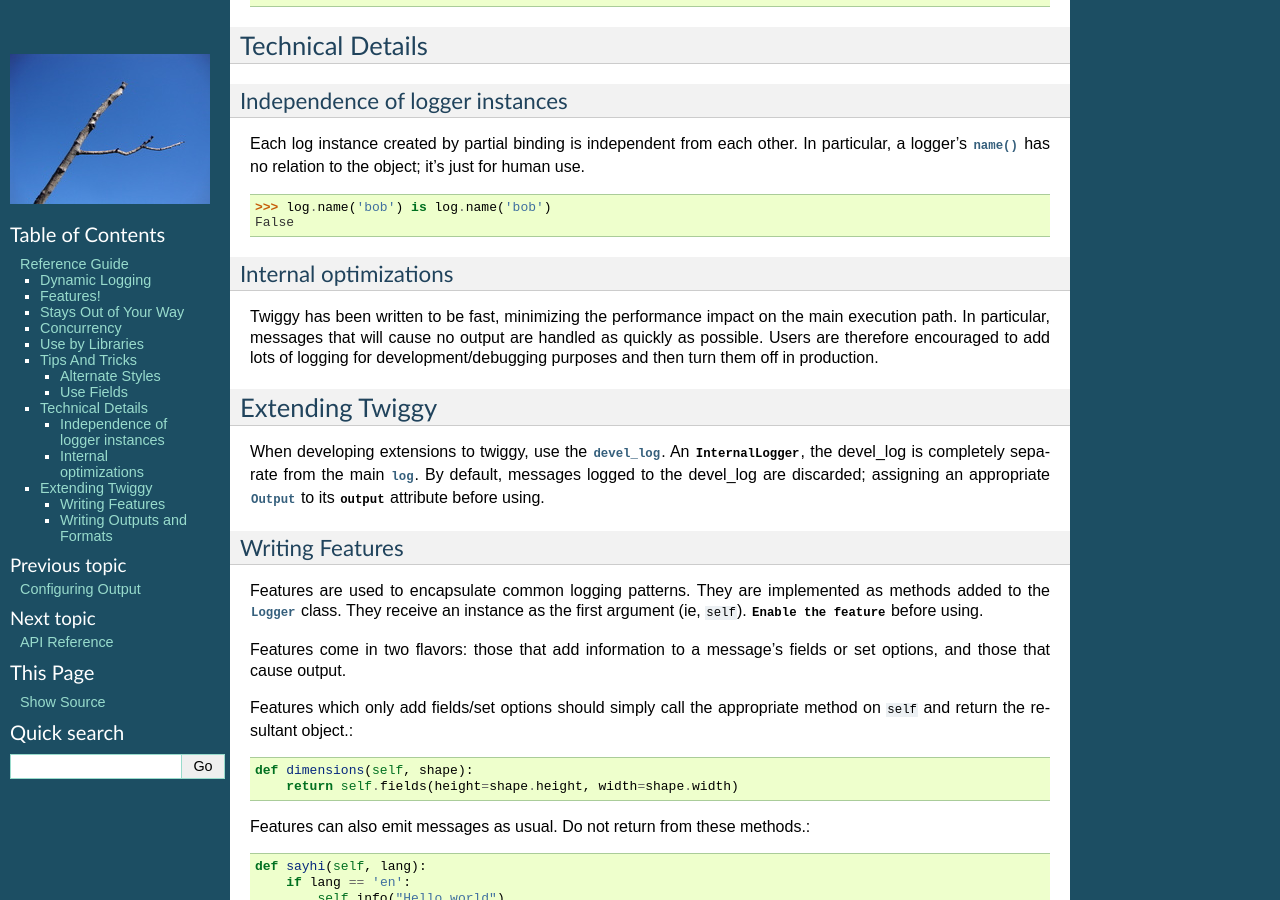
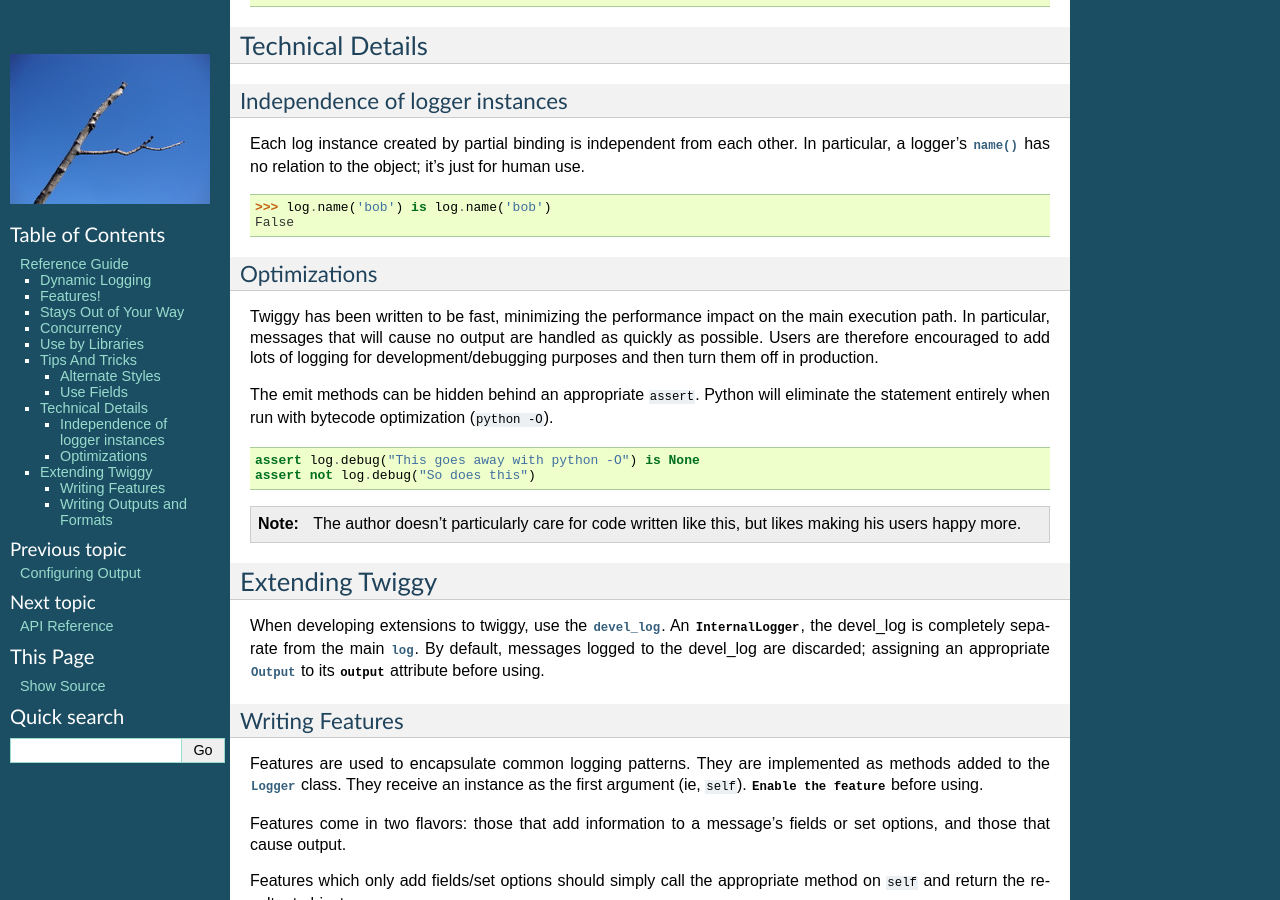
Before and after one commit to wearpants/twiggy, a Sphinx documentation site: the page built from doc/reference_guide.rst, in a window 1280 px wide and 900 px high, scrolled down 2834 px. Built offline with Sphinx 7.4.7, drawn with Linux system fonts in a browser that asks for light colours.

Commit message:
update docs on using assert as optimization

```diff
--- a/doc/conf.py
+++ b/doc/conf.py
@@ -108,7 +108,7 @@
 def make_test_prolog(*testgroups):
     return "\n".join(log_output_template.format(g) for g in testgroups)
 
-rst_prolog = make_test_prolog("demo", "magic-log", "better-output", "structured-logging", "partial-binding", "dynamic-logging", "features", "alternate-styles", "independent-loggers", )
+rst_prolog = make_test_prolog("demo", "magic-log", "better-output", "structured-logging", "partial-binding", "dynamic-logging", "features", "alternate-styles", "independent-loggers", "optimizations" )
 
 # -- Options for HTML output ---------------------------------------------------
 
--- a/doc/reference_guide.rst
+++ b/doc/reference_guide.rst
@@ -173,9 +173,24 @@
     >>> log.name('bob') is log.name('bob')
     False
 
-Internal optimizations
+Optimizations
 ========================
 Twiggy has been written to be fast, minimizing the performance impact on the main execution path. In particular, messages that will cause no output are handled as quickly as possible.  Users are therefore encouraged to add lots of logging for development/debugging purposes and then turn them off in production.
+
+The emit methods can be hidden behind an appropriate ``assert``. Python will eliminate the statement entirely when run with bytecode optimization (``python -O``).
+
+.. testcode:: optimizations
+
+    assert log.debug("This goes away with python -O") is None
+    assert not log.debug("So does this")
+
+.. testoutput:: optimizations
+    :hide:
+
+    DEBUG:This goes away with python -O
+    DEBUG:So does this
+
+.. note:: The author doesn't particularly care for code written like this, but likes making his users happy more.
 
 *******************
 Extending Twiggy
```
